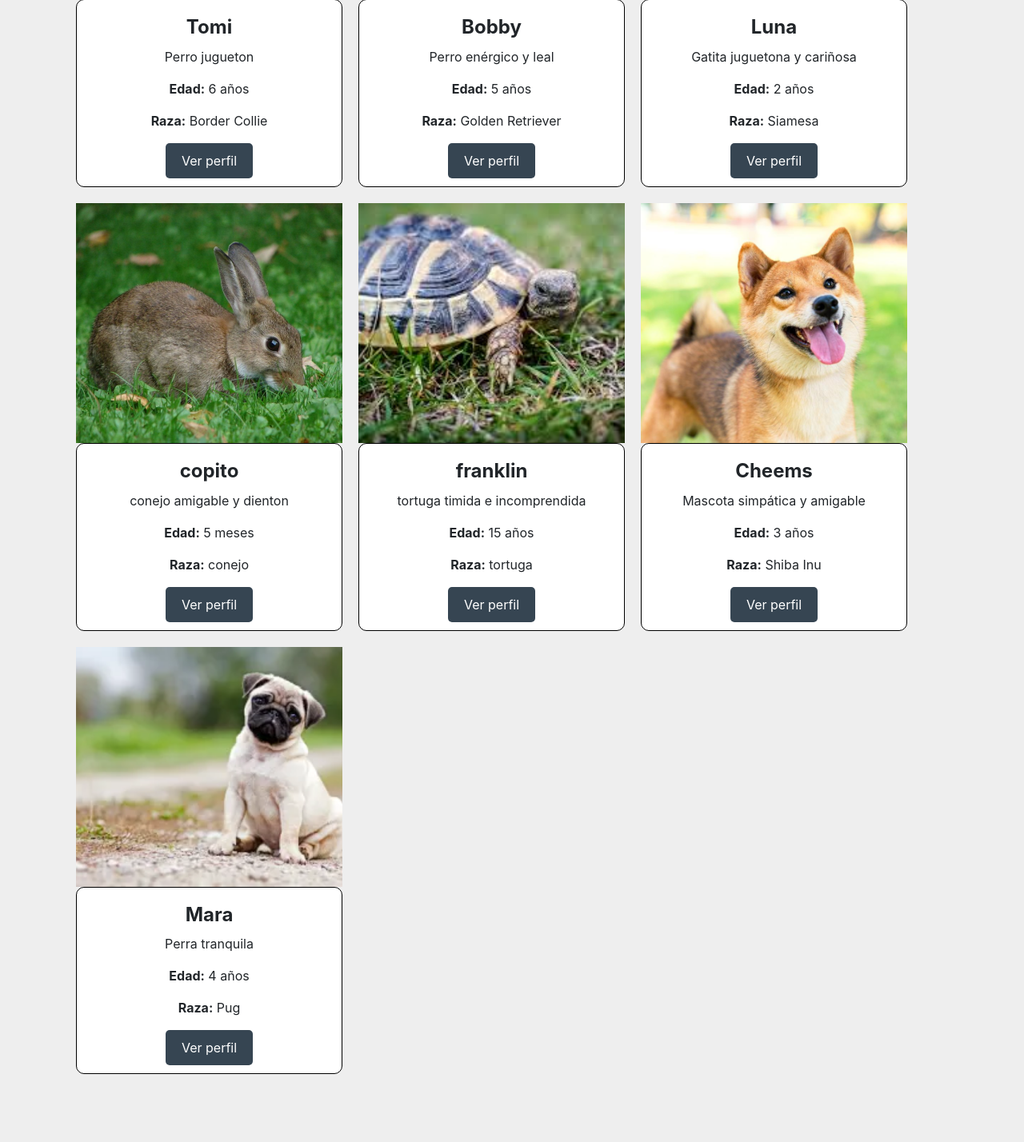
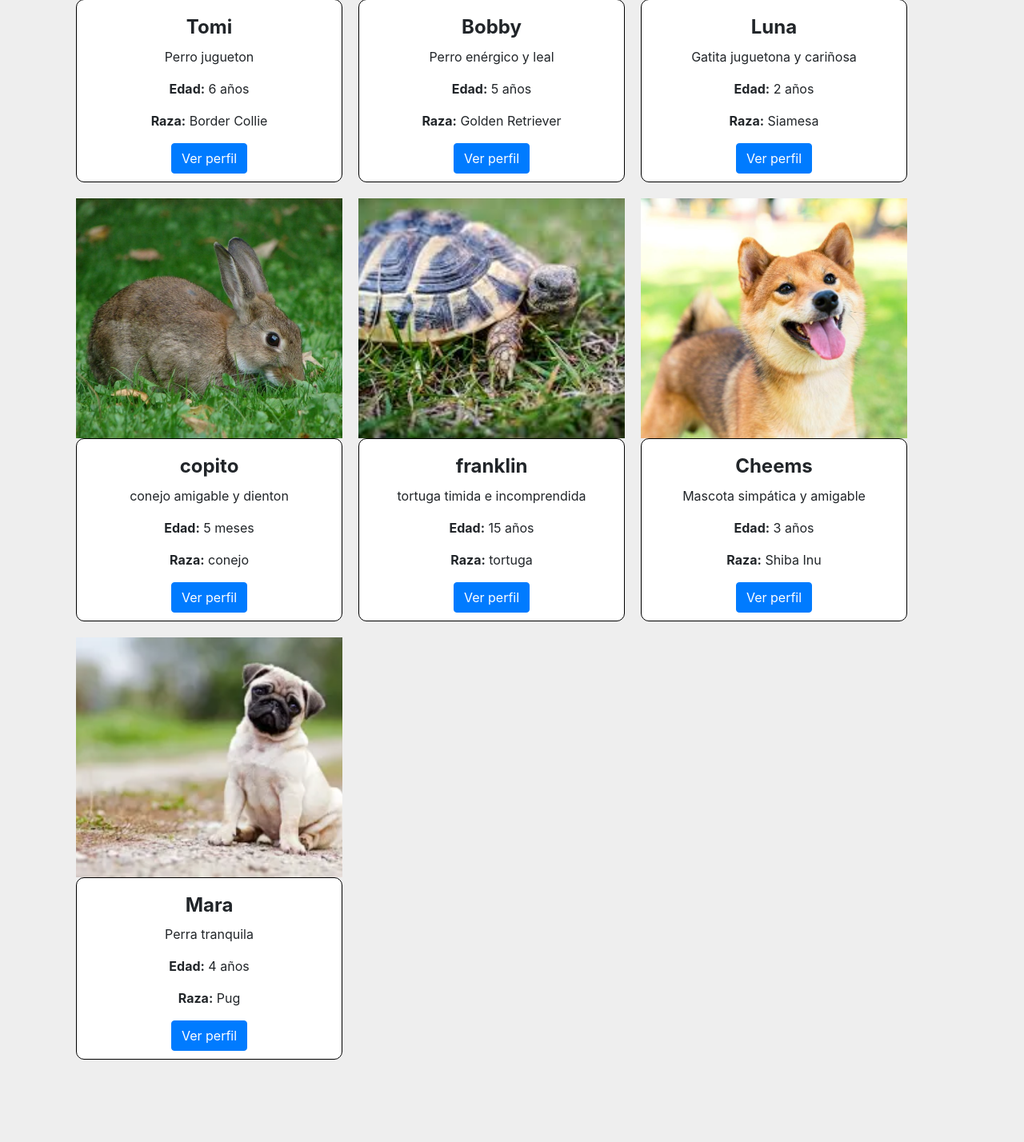
Before and after one commit to 7URKO0/Michilines, a Flask app: page /galeria in a window 1280 px wide. Shown: the part 480-1908 px from the top of the page at 80% size. After the commit the page ends 1805 px from the top, so only its background shows below. Run offline with Flask 3, Linux system fonts and the light colour scheme; some libraries are stand-ins or nearby versions.

Commit message:
Revert "."
This reverts commit 3ff9f0d201731b3499d850891ec583013562f441.

```diff
--- a/static/css/galeria.css
+++ b/static/css/galeria.css
@@ -86,17 +86,3 @@
     font-weight: bold;
     margin: 10px 0;
   }
-
-  .detail_box button {
-    background-color: #364552;
-    color: #ffffff;
-    padding: 10px 20px;
-    border: none;
-    border-radius: 5px;
-    cursor: pointer;
-    text-align: center;
-  }
-
-  .detail_box button:hover {
-    background-color: #364552;
-  }
```
